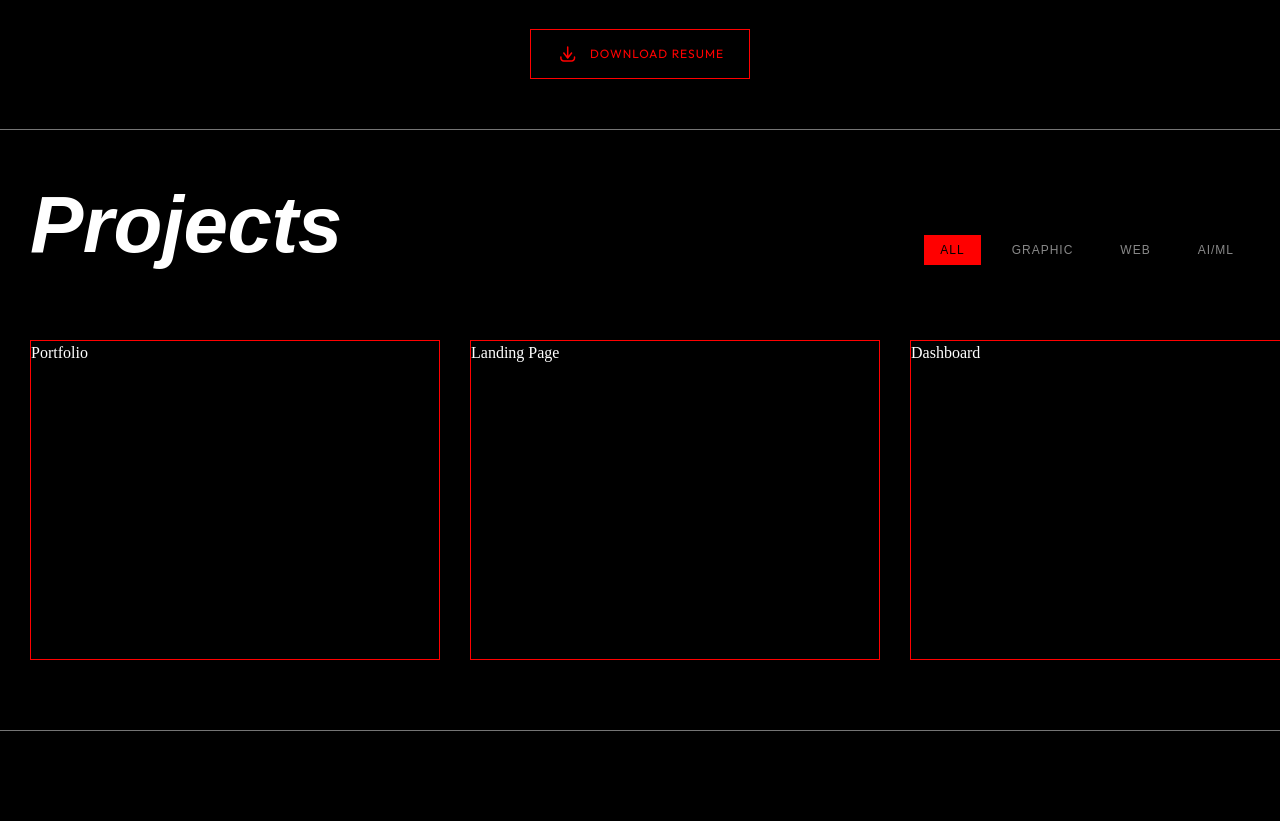
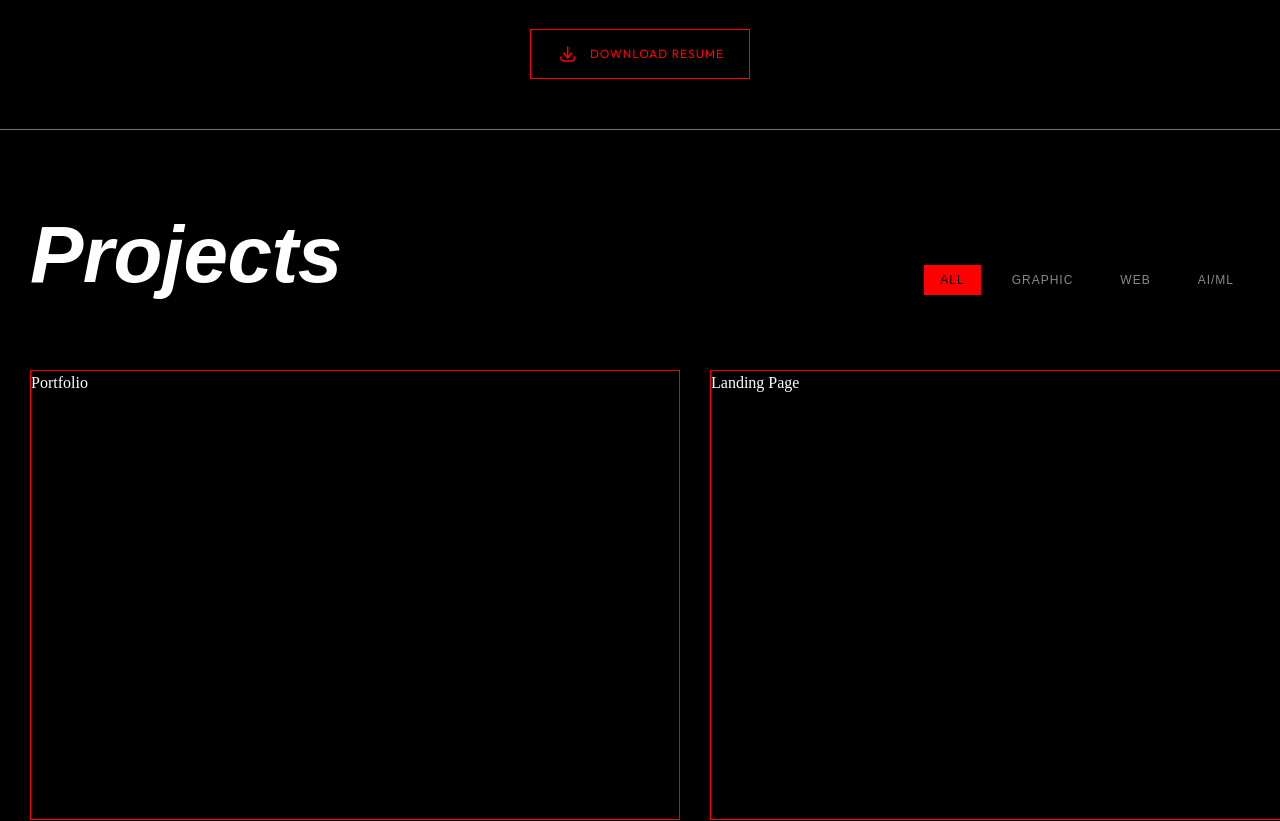
Before and after one commit to byllzz/portfolio, a React (Vite) app: page / in a window 1280 px wide. Shown: the part 640-1461 px from the top of the page. Built offline with nearby package versions, Linux system fonts and the light colour scheme; a web font is replaced by a local one.

Commit message:
updating index.css & files

```diff
--- a/src/index.css
+++ b/src/index.css
@@ -17,6 +17,10 @@
 html {
   font-size: 16px;
   scroll-behavior: smooth;
+    scrollbar-width: none;
+}
+html::-webkit-scrollbar {
+display: none;
 }
 html:focus-within {
   scroll-behavior: smooth;
@@ -37,7 +41,9 @@ body {
   background-color: var(--background);
   color: var(--txt-color);
   overflow-x: hidden;
+
 }
+
 ::selection {
   background-color: #ff0000;
   color: #fff;
--- a/src/styles/Projects.module.css
+++ b/src/styles/Projects.module.css
@@ -1,7 +1,7 @@
 .projectsSection {
   width: 100%;
   border-top: 1px solid #888888dc;
-  padding-block: 50px;
+  padding-block: 80px;
   display: flex;
   flex-direction: column;
   align-items: flex-start;
@@ -82,8 +82,8 @@
 }
 
 .project {
-  height: 320px;
-  width: 410px;
+  height: 450px;
+  width: 650px;
   border: 1px solid #ff0000;
   flex-shrink: 0;
 }
```
